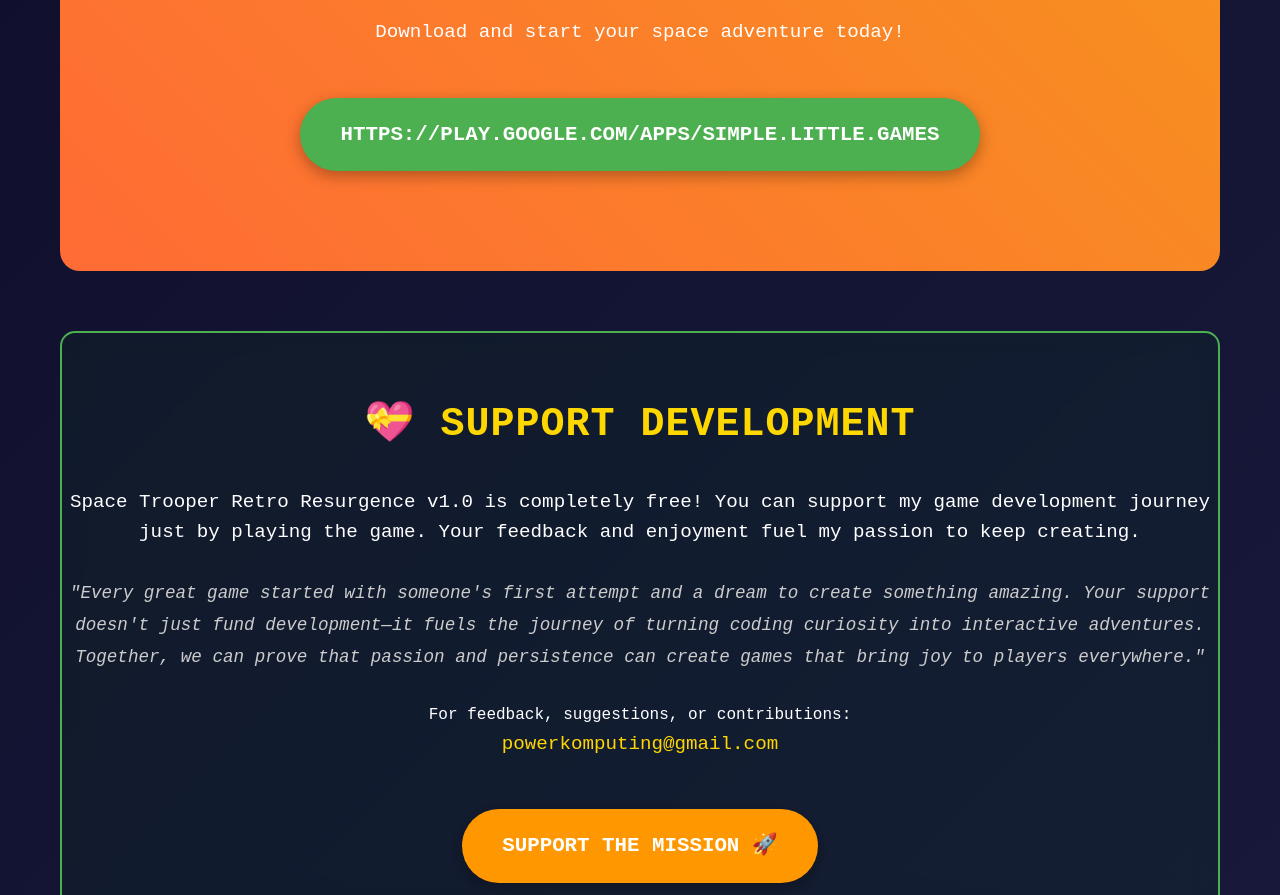
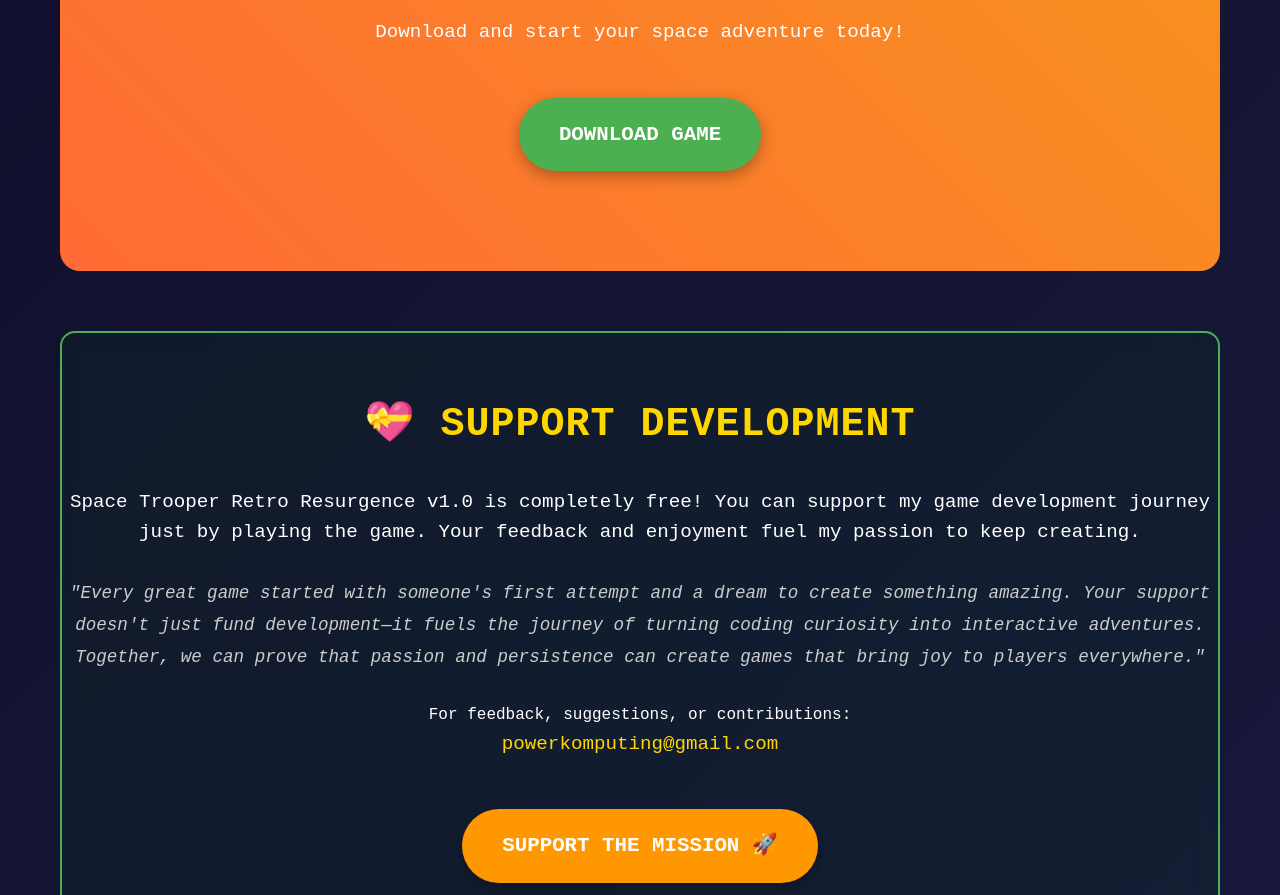
Before and after one commit to amahfuze/amahfuze.github.io, a plain HTML site: page index.html in a window 1280 px wide. Shown: the part 1902-2797 px from the top of the page. Drawn offline with Linux system fonts and the light colour scheme.

Commit message:
Update Download Link

```diff
--- a/index.html
+++ b/index.html
@@ -284,7 +284,7 @@
         <div class="cta-section">
             <h2>🆓 Play Now - Completely Free!</h2>
             <p style="font-size: 1.2em; margin-bottom: 30px;">Download and start your space adventure today!</p>
-            <a href="#" class="download-btn">https://play.google.com/apps/simple.little.games</a>
+            <a href="https://play.google.com/store/apps/details?id=simple.little.games" class="download-btn">Download Game</a>
         </div>
 
         <section class="section support-section">
```
